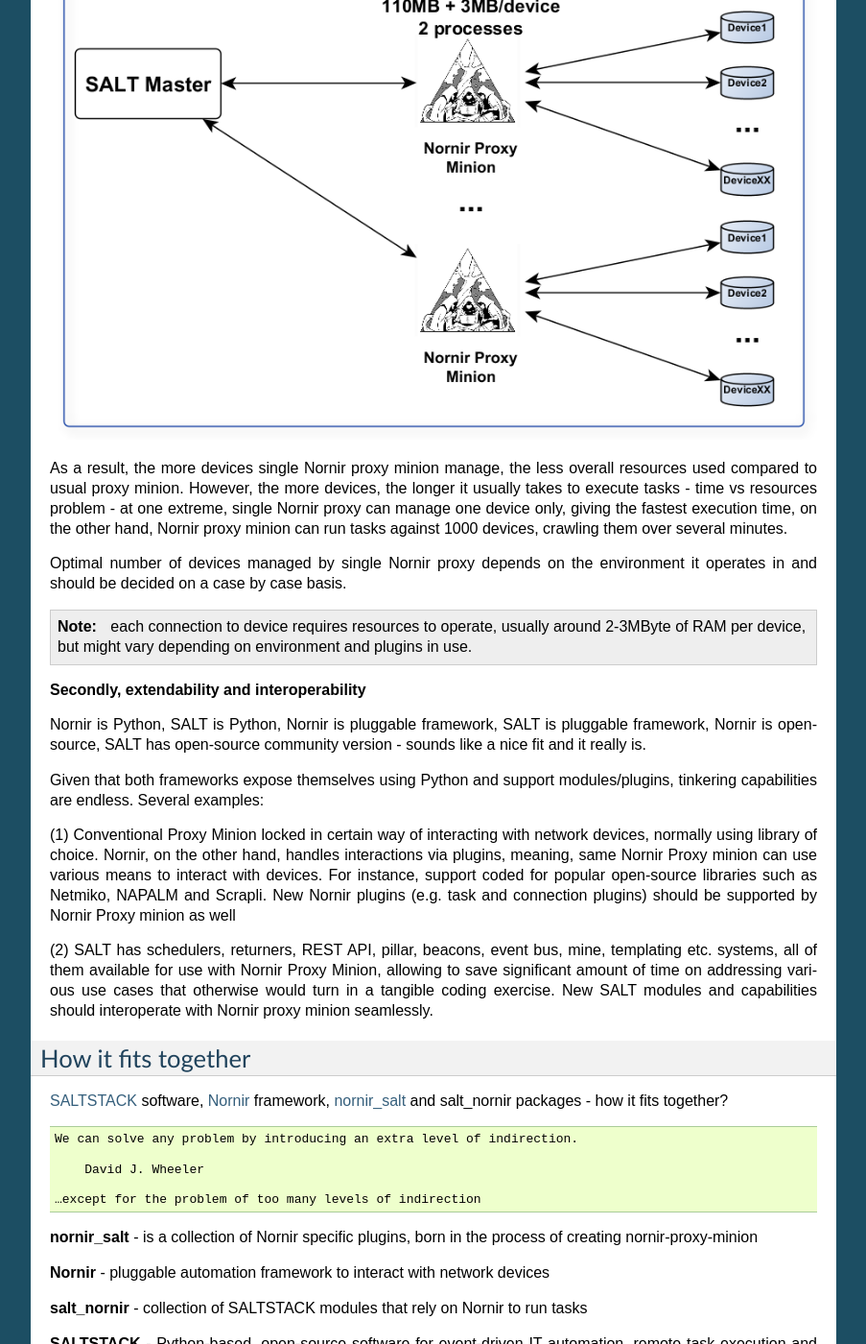
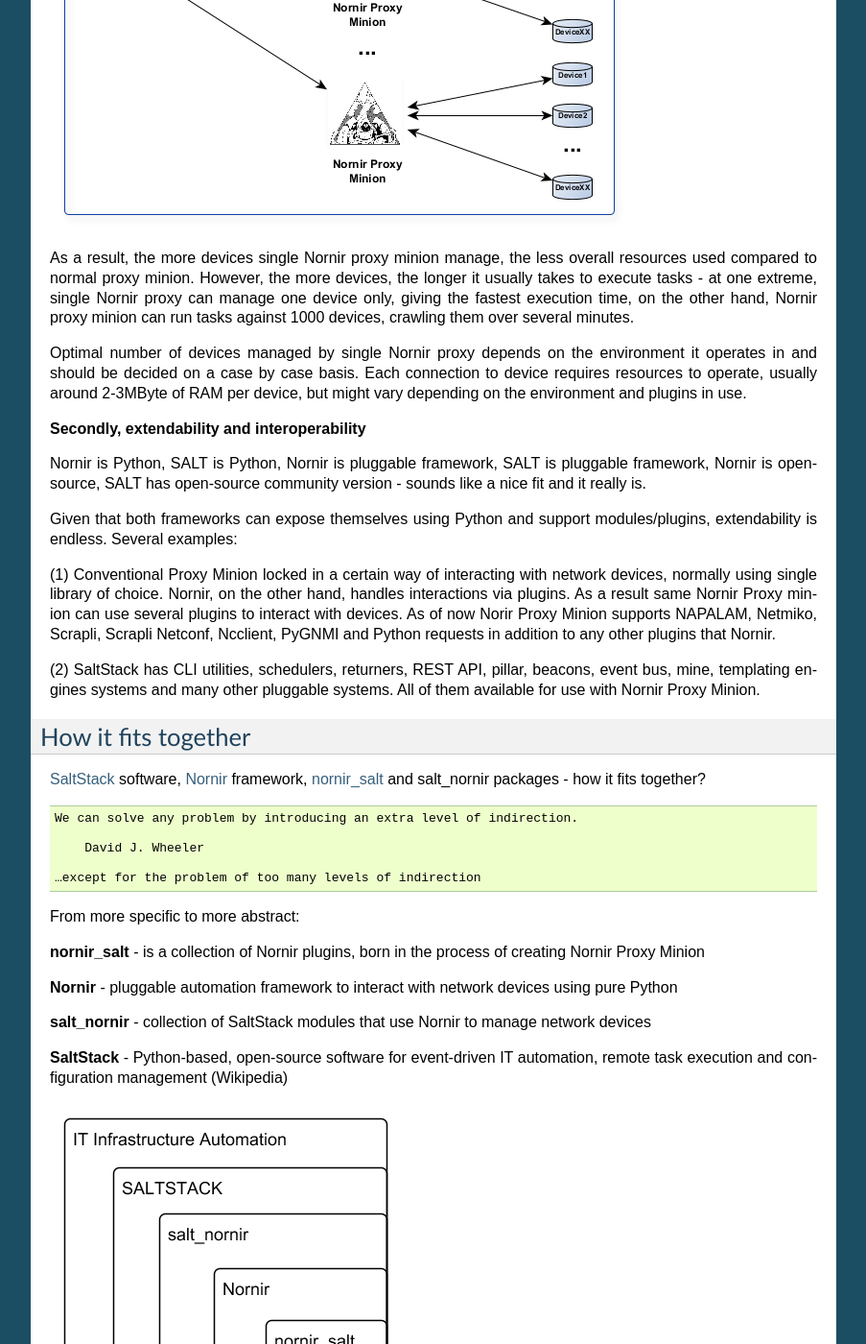
Before and after one commit to dmulyalin/salt-nornir, a Sphinx documentation site: the page built from docs/source/Overview.rst, in a window 1280 px wide and 1400 px high, scrolled down 869 px. Shown: the whole window at 96% size, without its empty margins (198-1101 px from the left). Built offline with Sphinx 7.4.7, drawn with Linux system fonts in a browser that asks for light colours; some of the changed text lies outside the part shown.

Commit message:
updated docs

```diff
--- a/docs/source/Overview.rst
+++ b/docs/source/Overview.rst
@@ -1,8 +1,8 @@
 Overview
 ########
 
-Nornir Proxy Minion is a collection of Salt Stack modules and Nornir Plugins to
-interact with network devices using Salt Stack command line interface utilities
+Nornir Proxy Minion is a collection of SaltStack modules and Nornir Plugins to
+interact with network devices using SaltStack command line interface utilities
 and Python API.
 
 Why use Nornir with SALT?
@@ -10,34 +10,30 @@
 
 **First of all, scaling**
 
-Salt Nornir modules help to address scaling issues of interacting with
-devices at high numbers (hundreds to tens of thousands) effectively using resources (accomplish
-more with less), but without sacrificing execution speed.
+Salt Nornir modules help to address scaling issues of interacting with devices at high numbers
+(hundreds to tens of thousands) effectively using resources (accomplish more with less), but
+without sacrificing execution speed.
 
-To demonstrate, for each network device to manage with SALT, there is a
-dedicated proxy-minion process configured and started together with additional
-(watchdog) process to manage it. Each pair of processes consumes about 110 MByte (numbers
-might differ depending on environment and serve as example only) of RAM providing in return
-capability to interact with a single device.
+To demonstrate, for each network device to manage with SALT, normally there is a
+dedicated proxy-minion process configured and started. Each process consumes about
+100 MByte of RAM providing in return capability to manage single network device.
 
 .. image:: ./_images/overview_usual_proxy-minion_architecture.png
 
-With nornir-proxy, while each proxy-minion consumes more RAM and also requires
-2 processes to operate, Nornir Proxy minion capable of managing multiple network devices.
+With nornir-proxy, while each proxy-minion process might consume more RAM, Nornir Proxy minion
+capable of managing multiple network devices using Nornir plugins.
 
 .. image:: ./_images/overview_nornir_proxy-minion_architecture.png
 
 As a result, the more devices single Nornir proxy minion manage, the less overall resources
-used compared to usual proxy minion. However, the more devices, the longer it usually takes
-to execute tasks - time vs resources problem - at one extreme, single Nornir proxy can manage
-one device only, giving the fastest execution time, on the other hand, Nornir proxy minion can
-run tasks against 1000 devices, crawling them over several minutes.
+used compared to normal proxy minion. However, the more devices, the longer it usually takes
+to execute tasks - at one extreme, single Nornir proxy can manage one device only, giving the
+fastest execution time, on the other hand, Nornir proxy minion can  run tasks against 1000
+devices, crawling them over several minutes.
 
 Optimal number of devices managed by single Nornir proxy depends on the environment it operates in
-and should be decided on a case by case basis.
-
-.. note:: each connection to device requires resources to operate, usually around 2-3MByte of RAM
-    per device, but might vary depending on environment and plugins in use.
+and should be decided on a case by case basis. Each connection to device requires resources to operate,
+usually around 2-3MByte of RAM per device, but might vary depending on the environment and plugins in use.
 
 **Secondly, extendability and interoperability**
 
@@ -45,25 +41,23 @@
 framework, Nornir is open-source, SALT has open-source community version - sounds like a nice fit
 and it really is.
 
-Given that both frameworks expose themselves using Python and support modules/plugins, tinkering
-capabilities are endless. Several examples:
+Given that both frameworks can expose themselves using Python and support modules/plugins,
+extendability is endless. Several examples:
 
-(1) Conventional Proxy Minion locked in certain way of interacting with network
-devices, normally using library of choice. Nornir, on the other hand, handles interactions
-via plugins, meaning, same Nornir Proxy minion can use various means to interact with devices.
-For instance, support coded for popular open-source libraries such as Netmiko, NAPALM
-and Scrapli. New Nornir plugins (e.g. task and connection plugins) should be supported by
-Nornir Proxy minion as well
+(1) Conventional Proxy Minion locked in a certain way of interacting with network
+devices, normally using single library of choice. Nornir, on the other hand, handles interactions
+via plugins. As a result same Nornir Proxy minion can use several plugins to interact with devices.
+As of now Norir Proxy Minion supports NAPALAM, Netmiko, Scrapli, Scrapli Netconf, Ncclient, PyGNMI
+and Python requests in addition to any other plugins that Nornir.
 
-(2) SALT has schedulers, returners, REST API, pillar, beacons, event bus, mine, templating etc. systems,
-all of them available for use with Nornir Proxy Minion, allowing to save significant amount of time
-on addressing various use cases that otherwise would turn in a tangible coding exercise. New SALT modules
-and capabilities should interoperate with Nornir proxy minion seamlessly.
+(2) SaltStack has CLI utilities, schedulers, returners, REST API, pillar, beacons, event bus, mine,
+templating engines systems and many other pluggable systems. All of them available for use with
+Nornir Proxy Minion.
 
 How it fits together
 ====================
 
-`SALTSTACK <https://docs.saltproject.io/en/latest/>`_ software,
+`SaltStack <https://docs.saltproject.io/en/latest/>`_ software,
 `Nornir <https://nornir.readthedocs.io/en/latest/>`_ framework,
 `nornir_salt <https://nornir-salt.readthedocs.io/en/latest/>`_ and salt_nornir packages - how it fits together?
 
@@ -75,14 +69,16 @@
 
     …except for the problem of too many levels of indirection
 
-**nornir_salt** - is a collection of Nornir specific plugins, born in the process of creating
-nornir-proxy-minion
+From more specific to more abstract:
 
-**Nornir** - pluggable automation framework to interact with network devices
+**nornir_salt** - is a collection of Nornir plugins, born in the process of creating
+Nornir Proxy Minion
 
-**salt_nornir** - collection of SALTSTACK modules that rely on Nornir to run tasks
+**Nornir** - pluggable automation framework to interact with network devices using pure Python
 
-**SALTSTACK** - Python-based, open-source software for event-driven IT automation, remote
+**salt_nornir** - collection of SaltStack modules that use Nornir to manage network devices
+
+**SaltStack** - Python-based, open-source software for event-driven IT automation, remote
 task execution and configuration management (Wikipedia)
 
 .. image:: ./_images/how_it_fits.png
@@ -90,14 +86,15 @@
 How it works
 ============
 
-Wrapping Nornir in salt-proxy-minion allowing to run jobs against multiple devices. As a result, single
-proxy process can deliver configuration or retrieve state from multiple devices. Moreover, Nornir proxy
-has support for long running connections to devices and shares access to connections with child
-processes. Recommended way to run this proxy is with ``multiprocessing`` set to ``True``.
+Wrapping Nornir in Salt Proxy Minion allows to run jobs against multiple endpoints. As a result, single
+proxy process can deliver configuration or retrieve state from multiple devices using various
+connection methods.
 
-.. image:: ./_images/Nornir-proxy-minion_architecture.png
+.. image:: ./_images/Nornir_proxy_minion_architecture_v2.png
 
-To facilitate long running connections, proxy-minion designed to use queues for inter-process jobs communication.
+Nornir Proxy supports devices' long running connections and shares access to devices with child
+processes. To facilitate efficient use of connection resources, proxy-minion designed to use queues for
+inter-process jobs communication.
 
 This architecture helps avoid these problems:
 
```
Also changed, not shown: docs/source/_images/Nornir_proxy_minion_architecture_v2.png (added), docs/source/_images/overview_nornir_proxy-minion_architecture.png, docs/source/_images/overview_usual_proxy-minion_architecture.png, 5 other files.
